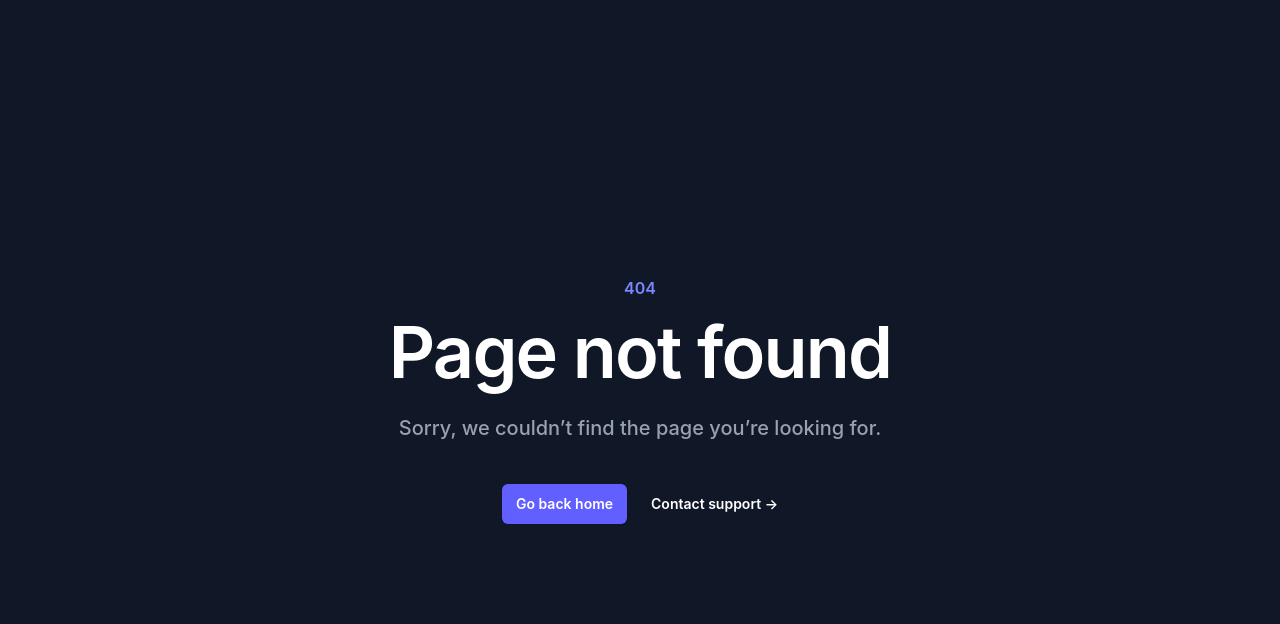
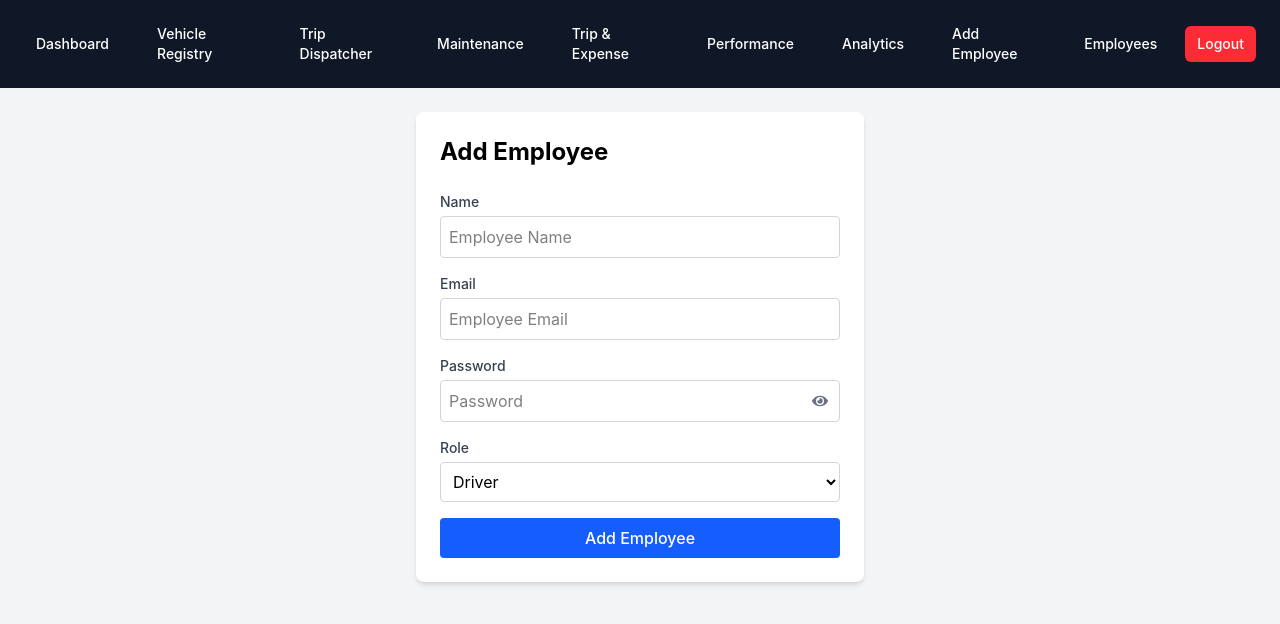
Before and after one commit to khushal910/Transport-Management-System, a React (Vite) app in the folder client/: page /main/employee/add in a window 1280 px wide. Before the commit this address had no page. Shown: the top 624 px of the page. Built offline with nearby package versions, Linux system fonts and the light colour scheme.

Commit message:
feat(client): implement create employee page

```diff
--- a/client/src/layout/MainLayout.jsx
+++ b/client/src/layout/MainLayout.jsx
@@ -86,6 +86,18 @@ const MainLayout = () => {
           >
             Analytics
           </Link>
+          <Link
+            to="/main/employee/add"
+            className="hover:bg-gray-700 px-3 py-2 rounded-md text-sm font-medium transition-colors"
+          >
+            Add Employee
+          </Link>
+          <Link
+            to="/main/employee/list"
+            className="hover:bg-gray-700 px-3 py-2 rounded-md text-sm font-medium transition-colors"
+          >
+            Employees
+          </Link>
         </div>
 
         <div className="flex items-center gap-4">
--- /dev/null
+++ b/client/src/pages/employee/AddEmployee.jsx
@@ -0,0 +1,125 @@
+import { useState } from 'react';
+import authBaseURL from '../../api/authBaseURL';
+import { toast } from 'react-toastify';
+import { FaEye, FaEyeSlash } from 'react-icons/fa';
+
+export default function AddEmployee() {
+  const [employeeData, setEmployeeData] = useState({
+    name: '',
+    email: '',
+    password: '',
+    role: 'driver',
+  });
+
+  const [isLoading, setIsLoading] = useState(false);
+  const [showPassword, setShowPassword] = useState(false);
+
+  const handleChange = (e) => {
+    const { name, value } = e.target;
+    setEmployeeData(prev => ({
+      ...prev,
+      [name]: value
+    }));
+  };
+
+  const handleSubmit = async (e) => {
+    e.preventDefault();
+    setIsLoading(true);
+
+    try {
+      const response = await authBaseURL.post('/add-employee', employeeData);
+      if (response.status === 201) {
+        toast.success(response.data.message);
+        setEmployeeData({
+          name: '',
+          email: '',
+          password: '',
+          role: 'driver',
+        });
+      }
+    } catch (error) {
+      console.error('Failed to add employee:', error.message);
+      toast.error(error.response?.data?.message || 'Failed to add employee');    } finally {
+      setIsLoading(false);
+    }
+  };
+
+  return (
+    <div className="max-w-md mx-auto bg-white p-6 rounded-lg shadow-md">
+      <h2 className="text-2xl font-bold mb-6">Add Employee</h2>
+
+      <form onSubmit={handleSubmit} className="space-y-4">
+        <div>
+          <label htmlFor="name" className="block text-sm font-medium text-gray-700">Name</label>
+          <input
+            type="text"
+            name="name"
+            id="name"
+            value={employeeData.name}
+            onChange={handleChange}
+            placeholder="Employee Name"
+            className="w-full border border-gray-300 p-2 rounded mt-1"
+            required
+          />
+        </div>
+        <div>
+          <label htmlFor="email" className="block text-sm font-medium text-gray-700">Email</label>
+          <input
+            type="email"
+            name="email"
+            id="email"
+            value={employeeData.email}
+            onChange={handleChange}
+            placeholder="Employee Email"
+            className="w-full border border-gray-300 p-2 rounded mt-1"
+            required
+          />
+        </div>
+        <div>
+          <label className="block text-sm font-medium text-gray-700">Password</label>
+          <div className="relative">
+            <input
+              type={showPassword ? 'text' : 'password'}
+              name="password"
+              value={employeeData.password}
+              onChange={handleChange}
+              placeholder="Password"
+              className="w-full border border-gray-300 p-2 pr-10 rounded mt-1"
+              required
+            />
+            <button
+              type="button"
+              onClick={() => setShowPassword(!showPassword)}
+              className="absolute inset-y-0 right-0 pr-3 flex items-center text-gray-500 mt-1"
+            >
+              {showPassword ? <FaEyeSlash /> : <FaEye />}
+            </button>
+          </div>
+        </div>
+
+        <div>
+          <label htmlFor="role" className="block text-sm font-medium text-gray-700">Role</label>
+          <select
+            name="role"
+            id="role"
+            value={employeeData.role}
+            onChange={handleChange}
+            className="w-full border border-gray-300 p-2 rounded mt-1"
+          >
+            <option value="driver">Driver</option>
+            <option value="dispatcher">Dispatcher</option>
+            <option value="safety_officer">Safety Officer</option>
+            <option value="financial_analyst">Financial Analyst</option>
+          </select>
+        </div>
+        <button
+          type="submit"
+          disabled={isLoading}
+          className="w-full bg-blue-600 text-white p-2 rounded font-medium hover:bg-blue-700 disabled:bg-gray-400"
+        >
+          {isLoading ? 'Adding...' : 'Add Employee'}
+        </button>
+      </form>
+    </div>
+  );
+}
```
Also changed, not shown: client/src/routes/routes.jsx (+10 -0 lines).
